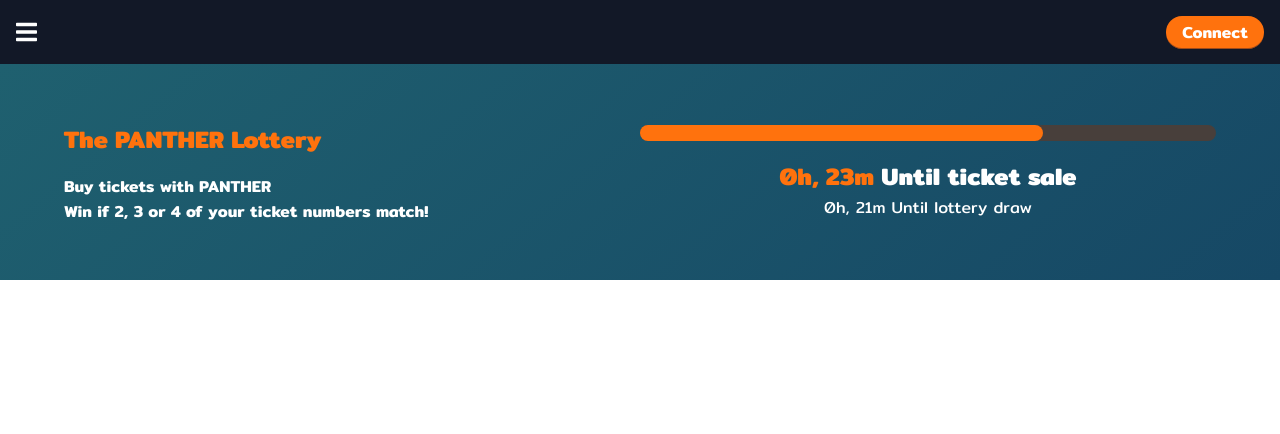
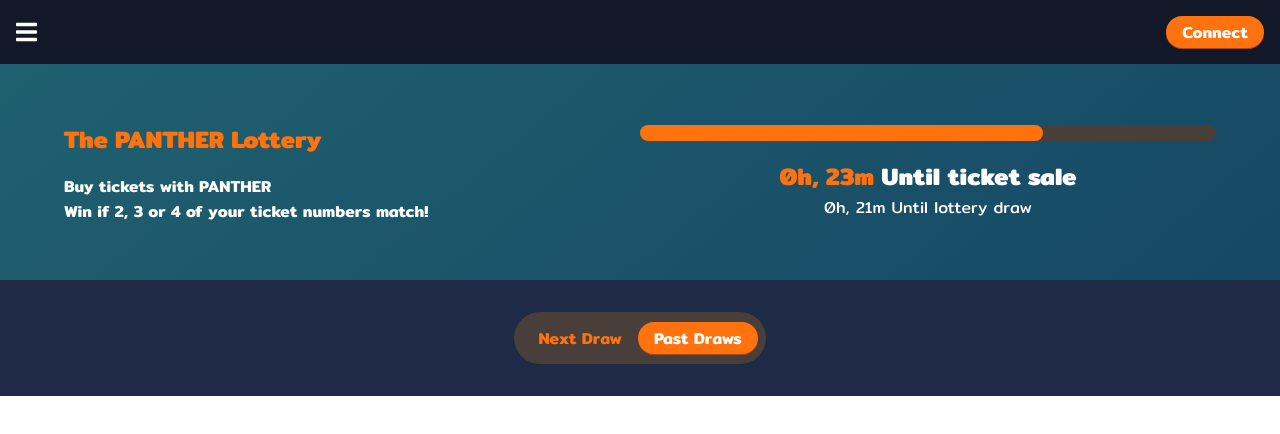
Before and after one commit to bep20/pantherswap2, a Vue app: page / in a window 1280 px wide. Shown: the top 434 px of the page. Built offline with nearby package versions, Linux system fonts and the light colour scheme.

Commit message:
adding cards

```diff
--- a/src/components/buttons/custombutton.vue
+++ b/src/components/buttons/custombutton.vue
@@ -1,5 +1,5 @@
 <template>
-  <button :class="['default', variant]">{{ text }}</button>
+  <button :class="['default', variant]" :disabled="disabled">{{ text }}</button>
 </template>
 
 <script>
@@ -7,11 +7,14 @@ export default {
   name: "CustomButton",
   props: {
     variant: {
-      type: String,
+      type: String
     },
     text: {
       type: String,
       required: true
+    },
+    disabled: {
+      type: Boolean
     }
   }
 };
@@ -35,5 +38,10 @@ export default {
   &:hover {
     box-shadow: 0 0 30px 2px rgba(0, 0, 0, 0.3);
   }
+  &:disabled {
+    background-color: $darkGray;
+    color: $orange;
+    box-shadow: none;
+  }
 }
 </style>
--- /dev/null
+++ b/src/components/buttons/toggleButton.vue
@@ -0,0 +1,36 @@
+<template>
+  <div class="toggler_wrapper">
+    <div class="toggle_button_wrapper">
+      <CustomButton text="Next draw" disabled />
+      <CustomButton text="Past draws" />
+    </div>
+  </div>
+</template>
+
+<script>
+import CustomButton from "../buttons/custombutton.vue";
+
+export default {
+  name: "ToggleButton",
+  components: {
+    CustomButton
+  }
+};
+</script>
+
+<style scoped lang="scss">
+@import "../../theme/scss/variables.scss";
+.toggler_wrapper {
+}
+.toggle_button_wrapper {
+  display: flex;
+  align-items: center;
+  justify-content: center;
+  height: 2rem;
+  border-radius: 2rem;
+  max-width: 15.75rem;
+  background-color: $darkGray;
+  margin: auto;
+  height: 3.25rem;
+}
+</style>
--- /dev/null
+++ b/src/components/cards/cardWrapper.vue
@@ -0,0 +1,33 @@
+<template>
+  <div class="card">
+    <div class="header">
+      <div class="avatar"></div>
+      <div class="info_wrapper">
+        <p>Total Pot</p>
+        <h2>PANTHER</h2>
+      </div>
+    </div>
+  </div>
+</template>
+
+<style scoped lang="scss">
+@import "../../theme/scss/variables.scss";
+.card {
+  background-color: $darkBlue;
+  background-color: rgb(18, 24, 39);
+  border-radius: 2rem;
+  box-shadow: rgb(25 19 38 / 10%) 0px 2px 12px -8px,
+    rgb(25 19 38 / 5%) 0px 1px 1px;
+  color: $white;
+}
+.info_wrapper {
+  & p {
+    font-size: 0.875rem;
+    color: $orange;
+  }
+  & h2 {
+    font-size: 1.5rem;
+    font-weight: 600;
+  }
+}
+</style>
--- a/src/pages/home.vue
+++ b/src/pages/home.vue
@@ -1,17 +1,45 @@
 <template>
-  <Header />
-  <Lottery />
+  <div>
+    <Header />
+    <Lottery />
+    <div class="cards_wrapper">
+      <ToggleButton />
+      <div class="grid__wrapper">
+        <div class="grid_col_1"></div>
+        <div class="grid_col_2"></div>
+      </div>
+    </div>
+  </div>
 </template>
 
 <script>
 import Header from "../components/header.vue";
 import Lottery from "../components/lottery.vue";
+import ToggleButton from "../components/buttons/toggleButton.vue";
 
 export default {
   name: "Home",
   components: {
     Header,
-    Lottery
+    Lottery,
+    ToggleButton
   }
 };
 </script>
+
+<style scoped lang="scss">
+@import "../theme/scss/variables.scss";
+.cards_wrapper {
+  background-color: $blue;
+  padding: 2rem;
+}
+.grid__wrapper {
+  display: flex;
+  align-items: center;
+  flex-wrap: wrap;
+}
+.grid_col_1,
+.grid_col_2 {
+  width: 50%;
+}
+</style>
--- a/src/theme/scss/variables.scss
+++ b/src/theme/scss/variables.scss
@@ -2,3 +2,5 @@ $white: #fff;
 $orange: rgb(255, 114, 13);
 $black: #000;
 $darkGray: rgb(72, 63, 59);
+$blue: #1f2a46;
+$darkBlue: #121828;
```
